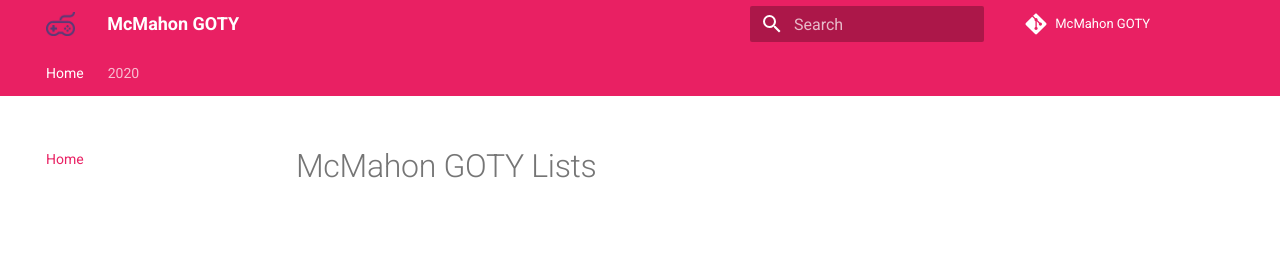
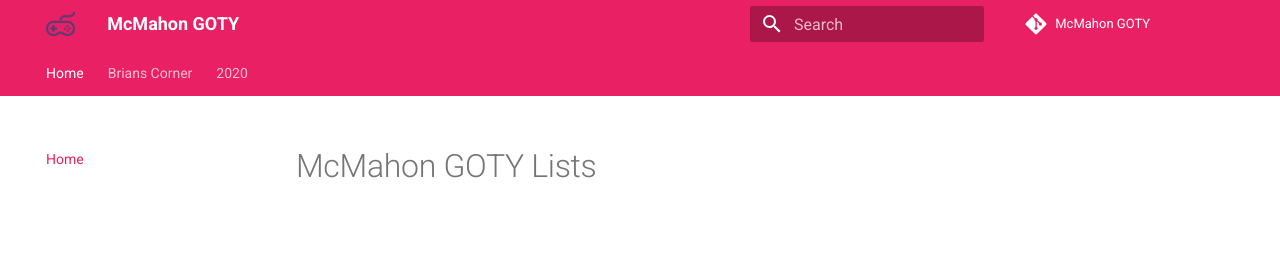
Before and after one commit to dan-mcm/goty, an MkDocs documentation site: the page built from docs/index.md, in a window 1280 px wide. Shown: the top 258 px of the page. Built offline with MkDocs 1.6.1 and Material for MkDocs 9.7.7, drawn with Linux system fonts in a browser that asks for light colours; comment, search, counter and statistics services are not loaded.

Commit message:
Added Brians Corner to Nav

```diff
--- a/mkdocs.yml
+++ b/mkdocs.yml
@@ -2,6 +2,7 @@ site_name: McMahon GOTY
 
 nav:
   - Home: index.md
+  - Brians Corner: brians-corner/2021/january.md
   - 2020:
     - John: 2020/john.md
     - Steve: 2020/steve.md
```
